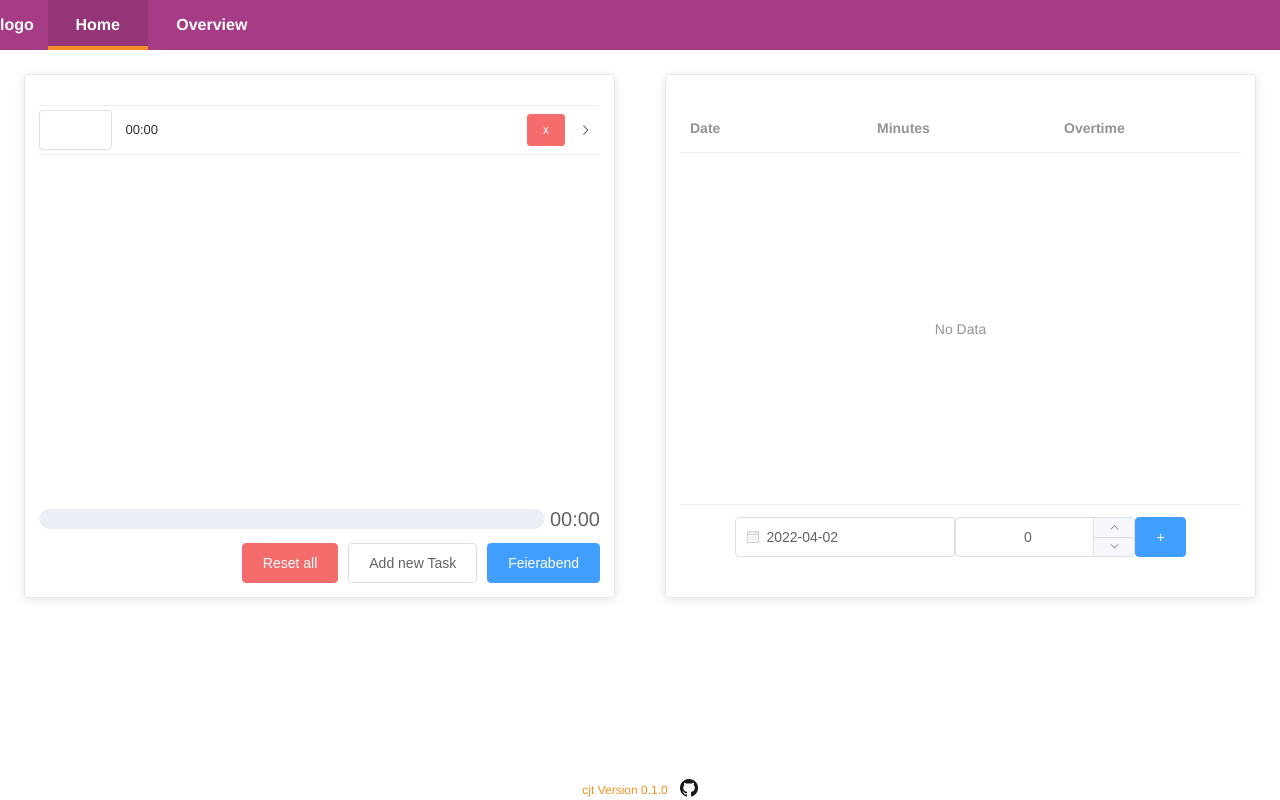
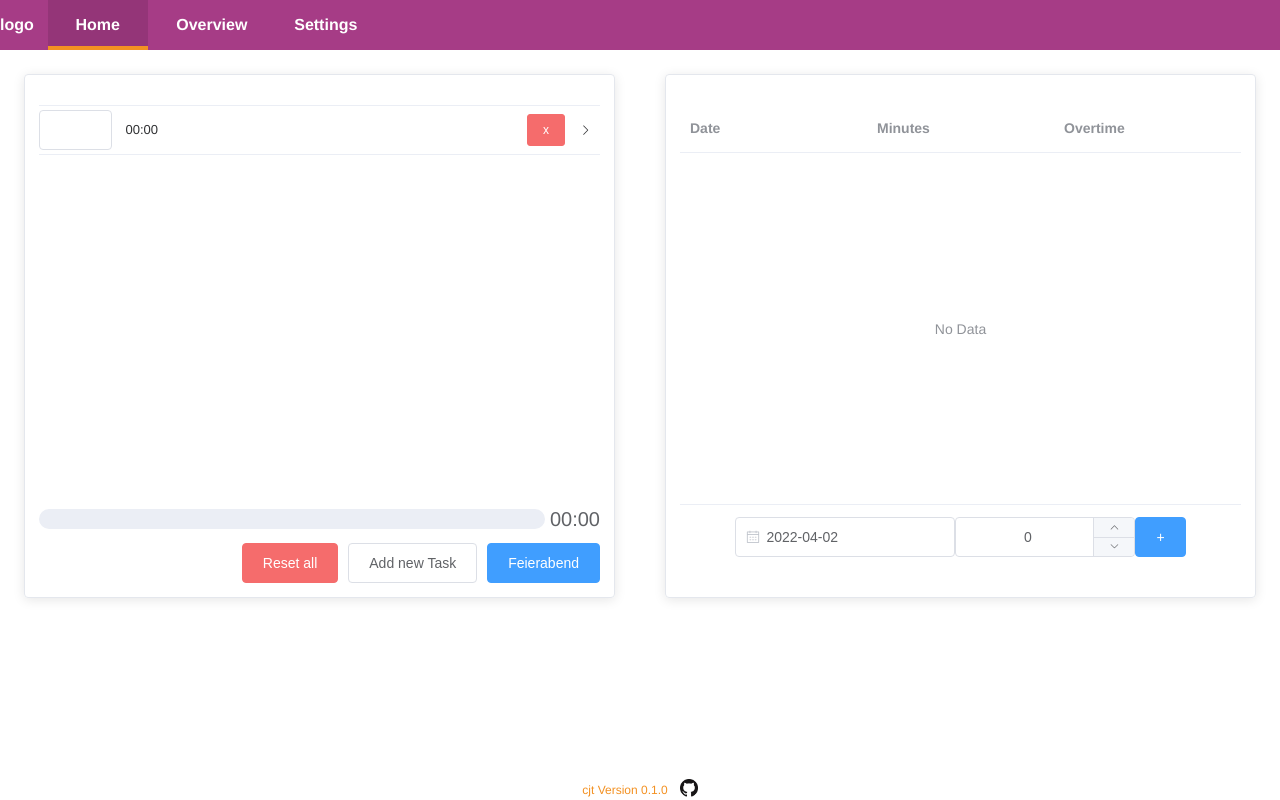
Before and after one commit to jannikjost/cjt, a Vue app: page / in a window 1280 px wide. Built offline with nearby package versions, Linux system fonts and the light colour scheme.

Commit message:
Added settings page

```diff
--- a/src/App.vue
+++ b/src/App.vue
@@ -14,6 +14,12 @@
         :class="{ link__active: isLinkActive('/overview') }"
         to="/overview"
         >Overview</router-link
+      >
+       <router-link
+        class="nav__element link"
+        :class="{ link__active: isLinkActive('/settings') }"
+        to="/settings"
+        >Settings</router-link
       >
     </nav>
     <main class="content">
--- a/src/router/index.js
+++ b/src/router/index.js
@@ -16,6 +16,12 @@ const routes = [
     component: () =>
       import(/* webpackChunkName: "overview" */ "../views/Overview.vue"),
   },
+  {
+    path: "/settings",
+    name: "Settings",
+    component: () =>
+      import(/* webpackChunkName: "settings" */ "../views/Settings.vue"),
+  },
 ];
 
 const router = createRouter({
--- a/src/views/Home.vue
+++ b/src/views/Home.vue
@@ -1,18 +1,18 @@
 <template>
   <div class="home">
-    <WorktimeTracker />
+    <TaskList />
     <Card><History /></Card>
   </div>
 </template>
 
 <script>
 import History from "../components/Overview/History.vue";
-import WorktimeTracker from "../components/Home/WorktimeTracker.vue";
+import TaskList from "../components/Home/TaskList.vue";
 import Card from "../components/Card.vue";
 
 export default {
   name: "Home",
-  components: { History, WorktimeTracker, Card },
+  components: { History, TaskList, Card },
 };
 </script>
 
--- /dev/null
+++ b/src/views/Settings.vue
@@ -0,0 +1,13 @@
+<template>
+  <Card>coming soon...</Card>
+</template>
+
+<script>
+import Card from "../components/Card.vue";
+
+export default {
+  components: { Card },
+};
+</script>
+
+<style lang="scss" scoped></style>
```
Also changed, not shown: src/components/Home/TaskList.vue (renamed from src/components/Home/worktimeTracker.vue).
